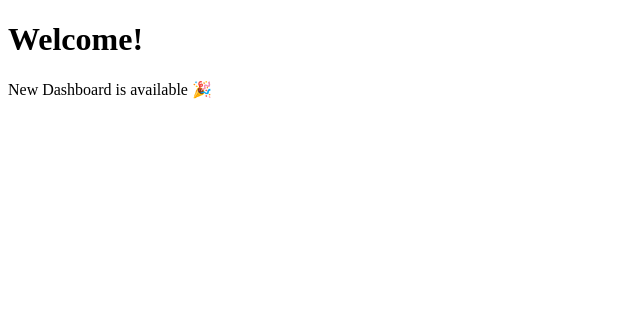
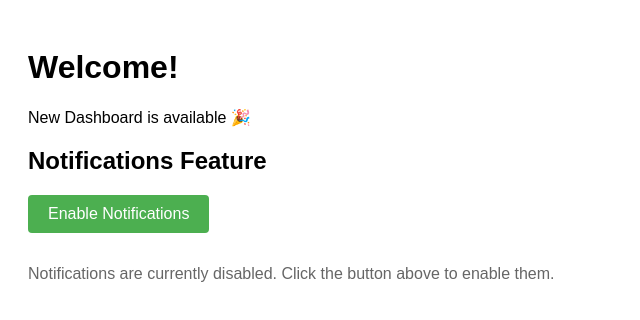
Before and after one commit to sajithahd/feature-flag-demo, a React (Vite) app: page / in a window 1280 px wide. Shown: the top 320 px of the page, without its empty margins (0-640 px from the left). Built offline with nearby package versions, Linux system fonts and the light colour scheme.

Commit message:
Changes from background composer bc-c436dbd0-12e0-4565-b4a6-c3656e5ee427

```diff
--- a/src/App.tsx
+++ b/src/App.tsx
@@ -2,24 +2,82 @@
 import React from 'react';
 // Import custom hook for feature flag management
 import { useFeatureFlag } from './featureFlags/useFeatureFlag';
+import { useFeatureFlagSetter } from './featureFlags/FeatureFlagContext';
+
+// Sample Notification Component
+const NotificationComponent: React.FC = () => {
+  return (
+    <div style={{
+      backgroundColor: '#e3f2fd',
+      border: '1px solid #2196f3',
+      borderRadius: '4px',
+      padding: '16px',
+      margin: '16px 0',
+      color: '#1976d2'
+    }}>
+      <h3>🔔 Notifications</h3>
+      <p>You have new notifications!</p>
+      <ul>
+        <li>Welcome to the new feature!</li>
+        <li>Your profile has been updated</li>
+        <li>You have 3 new messages</li>
+      </ul>
+    </div>
+  );
+};
 
 /**
  * Main App component that demonstrates feature flag usage
- * Shows different content based on the newDashboard feature flag state
+ * Shows different content based on feature flag states
  */
 const App: React.FC = () => {
   const isDashboardEnabled = useFeatureFlag('enableDashboard');
+  const isNotificationsEnabled = useFeatureFlag('enableNotifications');
+  const setFeatureFlag = useFeatureFlagSetter();
+
+  const toggleNotifications = () => {
+    setFeatureFlag('enableNotifications', !isNotificationsEnabled);
+  };
 
   return (
-    <div>
+    <div style={{ padding: '20px', fontFamily: 'Arial, sans-serif' }}>
       {/* Main welcome heading */}
       <h1>Welcome!</h1>
+
+      {/* Dashboard feature flag demo */}
       {isDashboardEnabled ? (
         <p>New Dashboard is available 🎉</p>
       ) : (
         // Show this content when the new dashboard feature is disabled
         <p>Using old dashboard 🧓</p>
       )}
+
+      {/* Notifications feature flag section */}
+      <div style={{ marginTop: '20px' }}>
+        <h2>Notifications Feature</h2>
+        <button
+          onClick={toggleNotifications}
+          style={{
+            backgroundColor: isNotificationsEnabled ? '#f44336' : '#4caf50',
+            color: 'white',
+            border: 'none',
+            padding: '10px 20px',
+            borderRadius: '4px',
+            cursor: 'pointer',
+            fontSize: '16px',
+            marginBottom: '16px'
+          }}
+        >
+          {isNotificationsEnabled ? 'Disable Notifications' : 'Enable Notifications'}
+        </button>
+
+        {/* Conditional rendering based on enableNotifications flag */}
+        {isNotificationsEnabled ? (
+          <NotificationComponent />
+        ) : (
+          <p style={{ color: '#666' }}>Notifications are currently disabled. Click the button above to enable them.</p>
+        )}
+      </div>
     </div>
   );
 };
--- a/src/featureFlags/FeatureFlagContext.tsx
+++ b/src/featureFlags/FeatureFlagContext.tsx
@@ -5,7 +5,15 @@ type FeatureFlags = {
   [key: string]: boolean;
 };
 
-const FeatureFlagContext = createContext<FeatureFlags>({});
+type FeatureFlagContextType = {
+  flags: FeatureFlags;
+  setFeatureFlag: (flag: string, value: boolean) => void;
+};
+
+const FeatureFlagContext = createContext<FeatureFlagContextType>({
+  flags: {},
+  setFeatureFlag: () => {},
+});
 
 export const FeatureFlagProvider: React.FC<{ children: React.ReactNode }> = ({ children }) => {
   const [featureFlags, setFeatureFlags] = useState<FeatureFlags>({});
@@ -14,11 +22,19 @@ export const FeatureFlagProvider: React.FC<{ children: React.ReactNode }> = ({ c
     setFeatureFlags(flags); // This could be replaced with an API call in the future
   }, []);
 
+  const setFeatureFlag = (flag: string, value: boolean) => {
+    setFeatureFlags(prev => ({
+      ...prev,
+      [flag]: value
+    }));
+  };
+
   return (
-    <FeatureFlagContext.Provider value={featureFlags}>
+    <FeatureFlagContext.Provider value={{ flags: featureFlags, setFeatureFlag }}>
       {children}
     </FeatureFlagContext.Provider>
   );
 };
 
-export const useFeatureFlags = () => useContext(FeatureFlagContext);
+export const useFeatureFlags = () => useContext(FeatureFlagContext).flags;
+export const useFeatureFlagSetter = () => useContext(FeatureFlagContext).setFeatureFlag;
--- a/src/featureFlags/featureFlags.json
+++ b/src/featureFlags/featureFlags.json
@@ -1,4 +1,5 @@
 {
     "enableDashboard": true,
-    "enableProxyUser": false
+    "enableProxyUser": false,
+    "enableNotifications": false
   }
```
Also changed, not shown: 1 other file (tests, documents, lock files or other folders).
